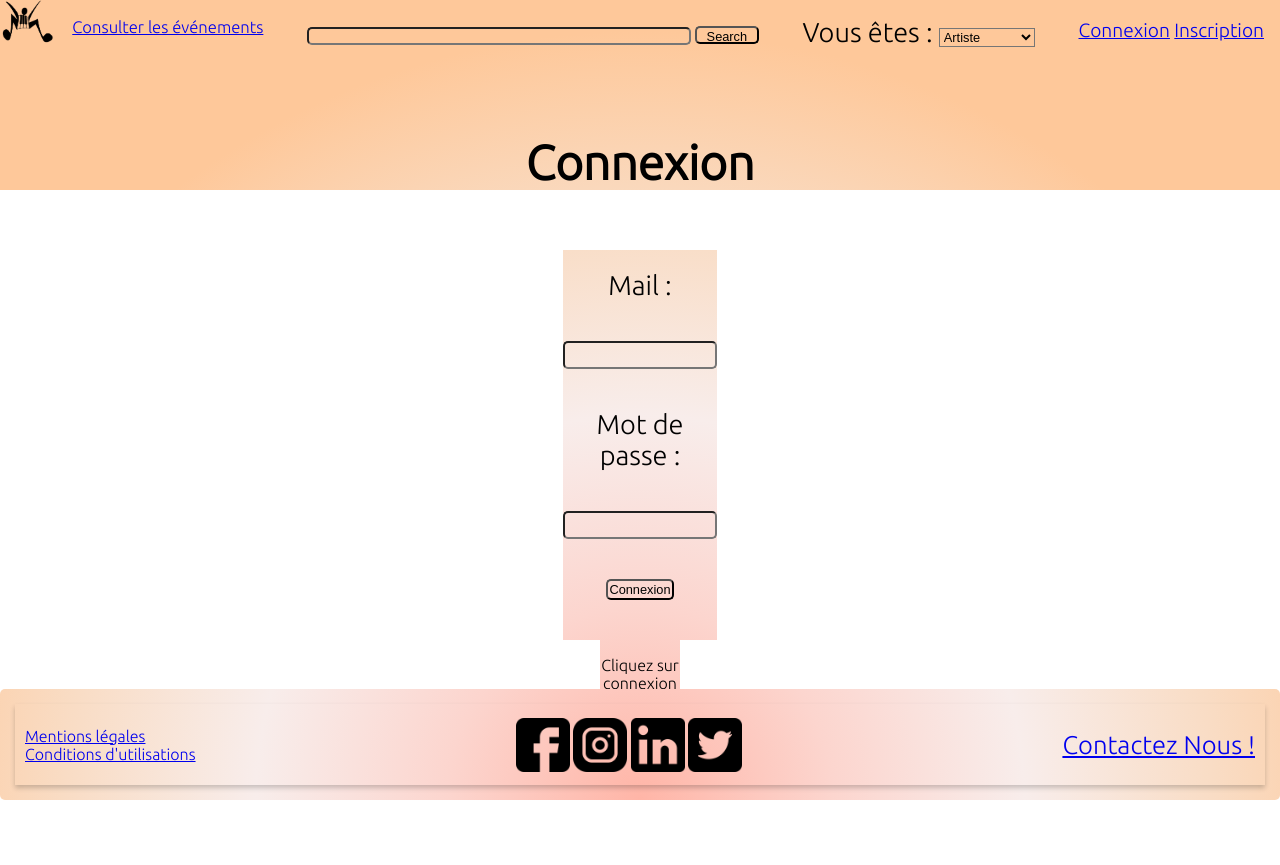
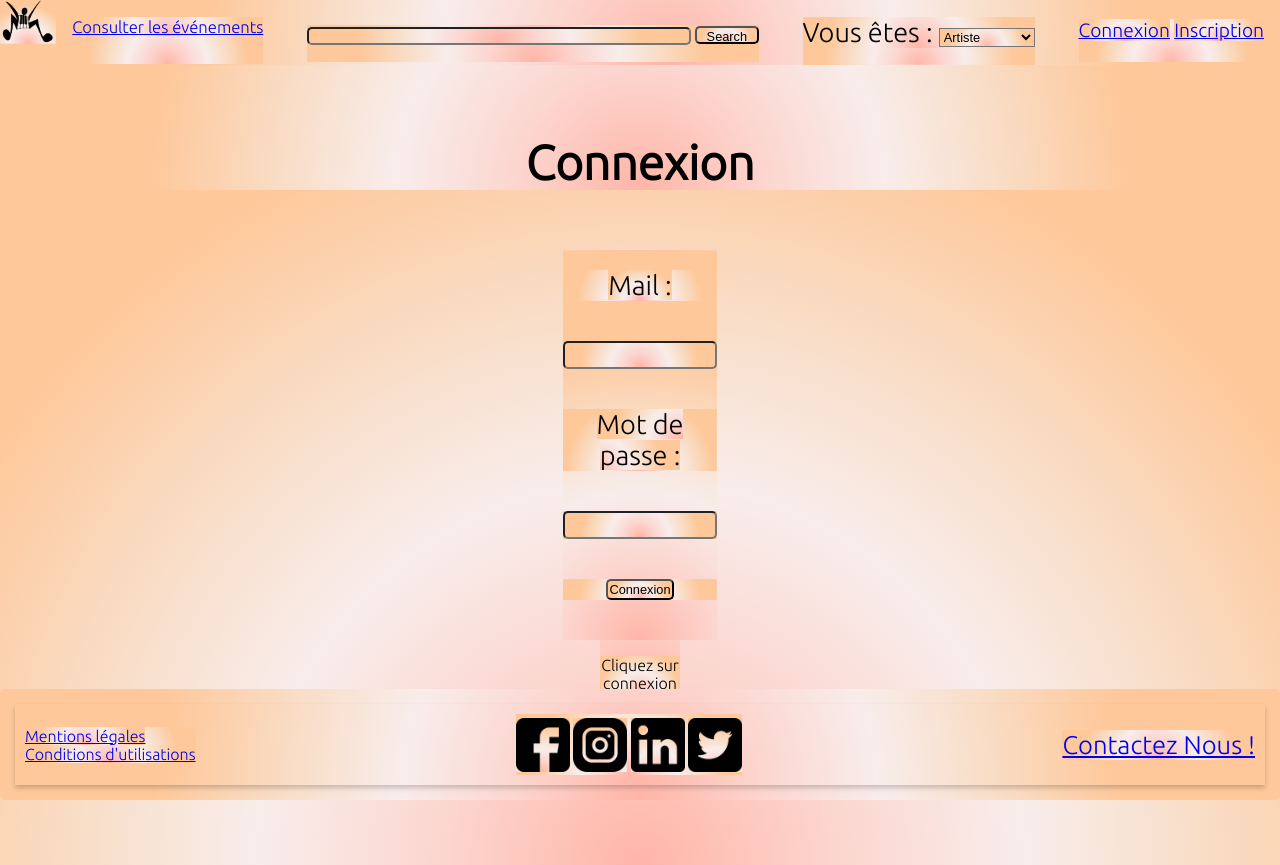
Before and after one commit to MrTruitedev/projetFilRouge, a PHP site: page /projet/connexion in a window 1280 px wide. Before the commit the page ends 800 px from the top, so only its background shows below. Run offline with PHP 8.4, Linux system fonts and the light colour scheme.

Commit message:
Update view connexion and view menu
Update to fix view connexion

```diff
--- a/view/view_connexion.php
+++ b/view/view_connexion.php
@@ -1,12 +1,17 @@
-<h2 class="h2-form">Connexion</h2>
+<div class="background-form">
+    <h2 class="h2-form">Connexion</h2>
     <div class="form-container">
         <form action="" method="post">
             <p><label for="mail_util">Mail :</label></p>
-            <p><input type="email" name="mail_util" pattern="[A-Za-z0-9._%+-]+@[A-Za-z0-9.-]+\.[A-Za-z]{1,63}$" class="form-input" required></p>
+            <p><input type="email" name="mail_util" pattern="[A-Za-z0-9._%+-]+@[A-Za-z0-9.-]+\.[A-Za-z]{1,63}$"
+                    class="form-input" required></p>
             <p><label for="mdp_util">Mot de passe :</label></p>
             <p><input type="password" name="mdp_util" class="form-input" required></p>
             <p><input type="submit" value="Connexion" name="connexion" class="form-button"></p>
         </form>
-        <div id="msg"><p></p></div>
+        <div id="msg">
+            <p></p>
+        </div>
     </div>
-<script src="./asset/script/script.js"></script>
+    <script src="./asset/script/script.js"></script>
+</div>
```
Also changed, not shown: view/view_menu.php (line endings or trailing spaces).
